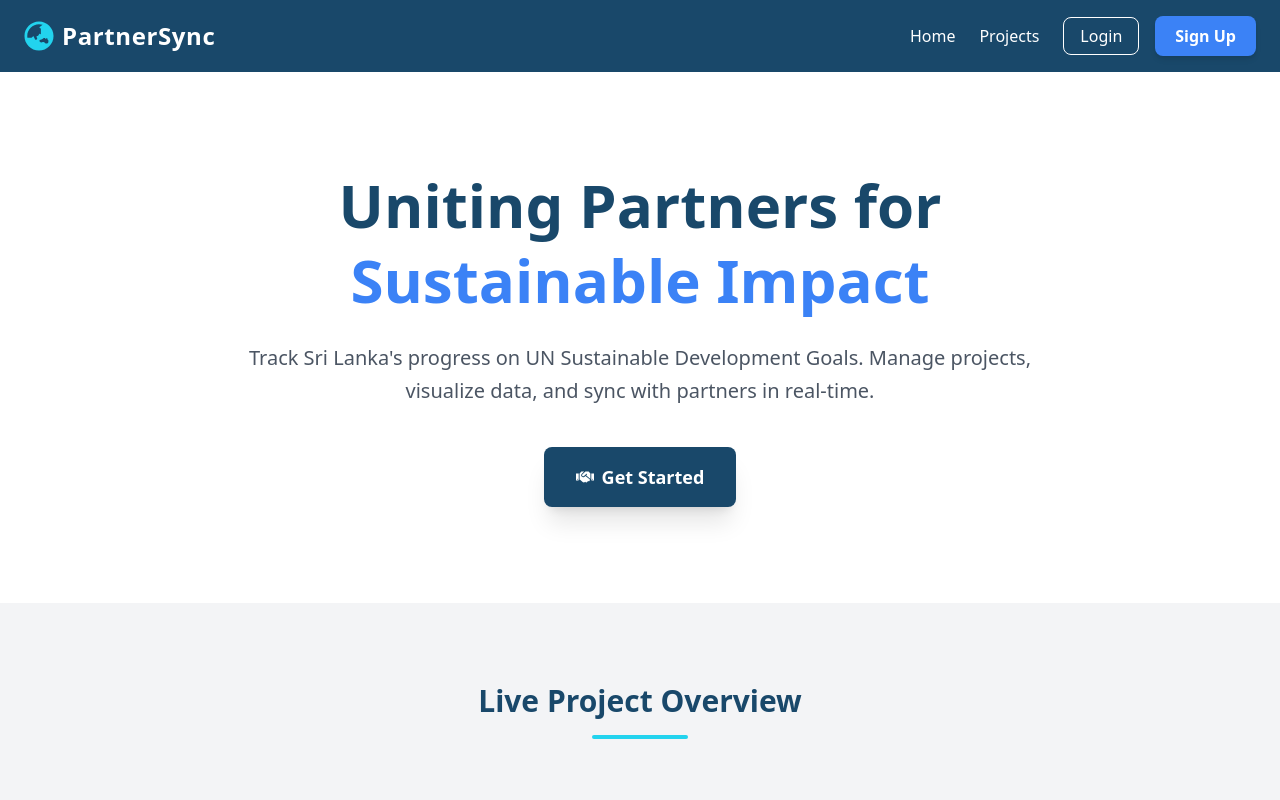
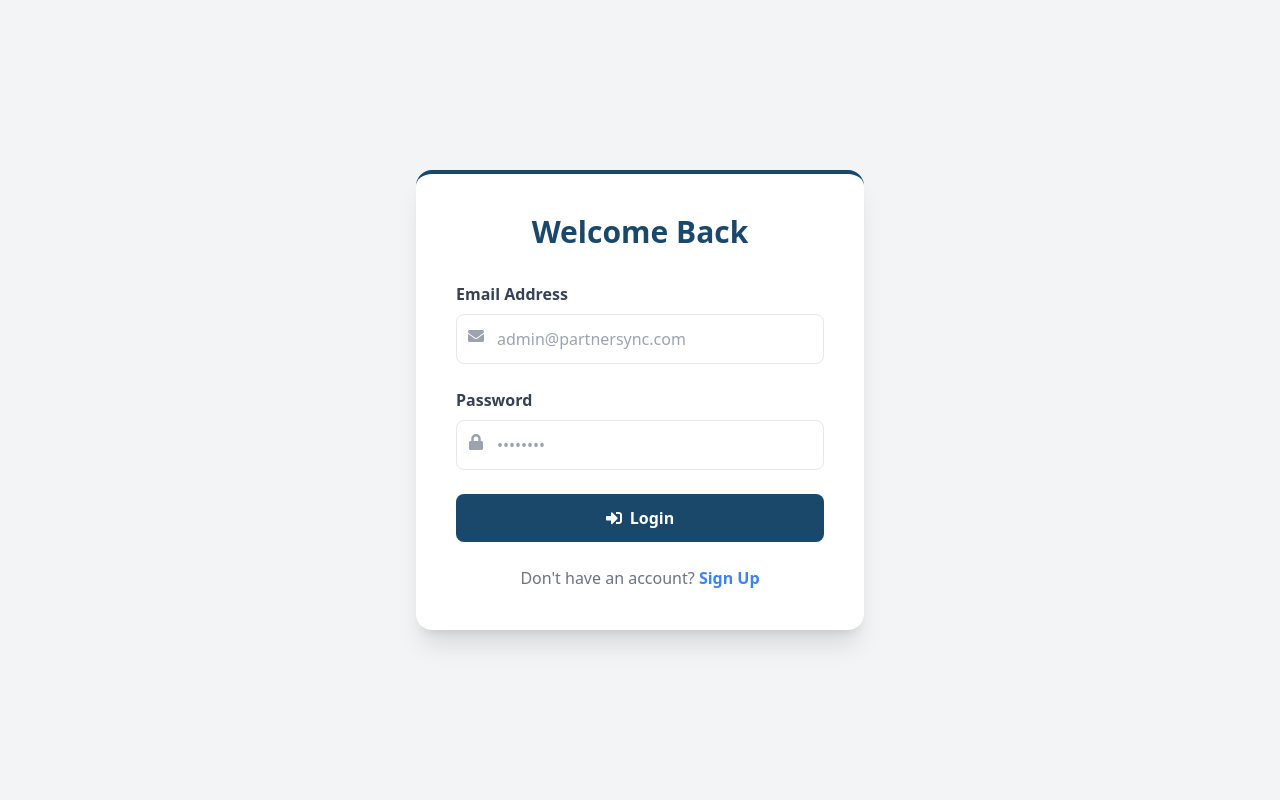
Before and after one commit to manugajayasingheict/PartnerSync, a React (Create React App) app in the folder frontend/: page / in a window 1280 px wide. Shown: the top 800 px of the page. Built offline with nearby package versions, Linux system fonts and the light colour scheme; no server answers.

Commit message:
done 1st

```diff
--- a/frontend/src/App.js
+++ b/frontend/src/App.js
@@ -23,11 +23,13 @@ function App() {
   return (
     <Router>
       <Routes>
-        {/* Public Routes */}
-        <Route path="/" element={<Home />} />
+        <Route path="/" element={<Login />} />
+
+        <Route path="/home" element={<Home />} />
+        {/* Other Routes */}
+        <Route path="/signup" element={<Signup />} />
+
         <Route path="/projects" element={<Projects />} />
-        <Route path="/login" element={<Login />} />
-        <Route path="/signup" element={<Signup />} />
 
         {/* 🔐 Admin Route */}
         <Route
--- a/frontend/src/pages/Home.jsx
+++ b/frontend/src/pages/Home.jsx
@@ -65,7 +65,7 @@ const Home = () => {
           </div>
 
           <div className="flex items-center space-x-6 font-medium">
-            <Link to="/" className="hover:text-accent transition">Home</Link>
+            <Link to="/home" className="hover:text-accent transition">Home</Link>
             <Link to="/projects" className="hover:text-accent transition">Projects</Link>
 
             {/* NEW: Admin Dashboard link - Only visible if user role is admin */}
--- a/frontend/src/pages/Login.jsx
+++ b/frontend/src/pages/Login.jsx
@@ -24,7 +24,7 @@ const Login = () => {
 
       // 3. Success! Redirect to Home Page
       alert('Login Successful!');
-      navigate('/');
+      navigate('/home');
       window.location.reload(); // Refresh to update Navbar
 
     } catch (err) {
```
